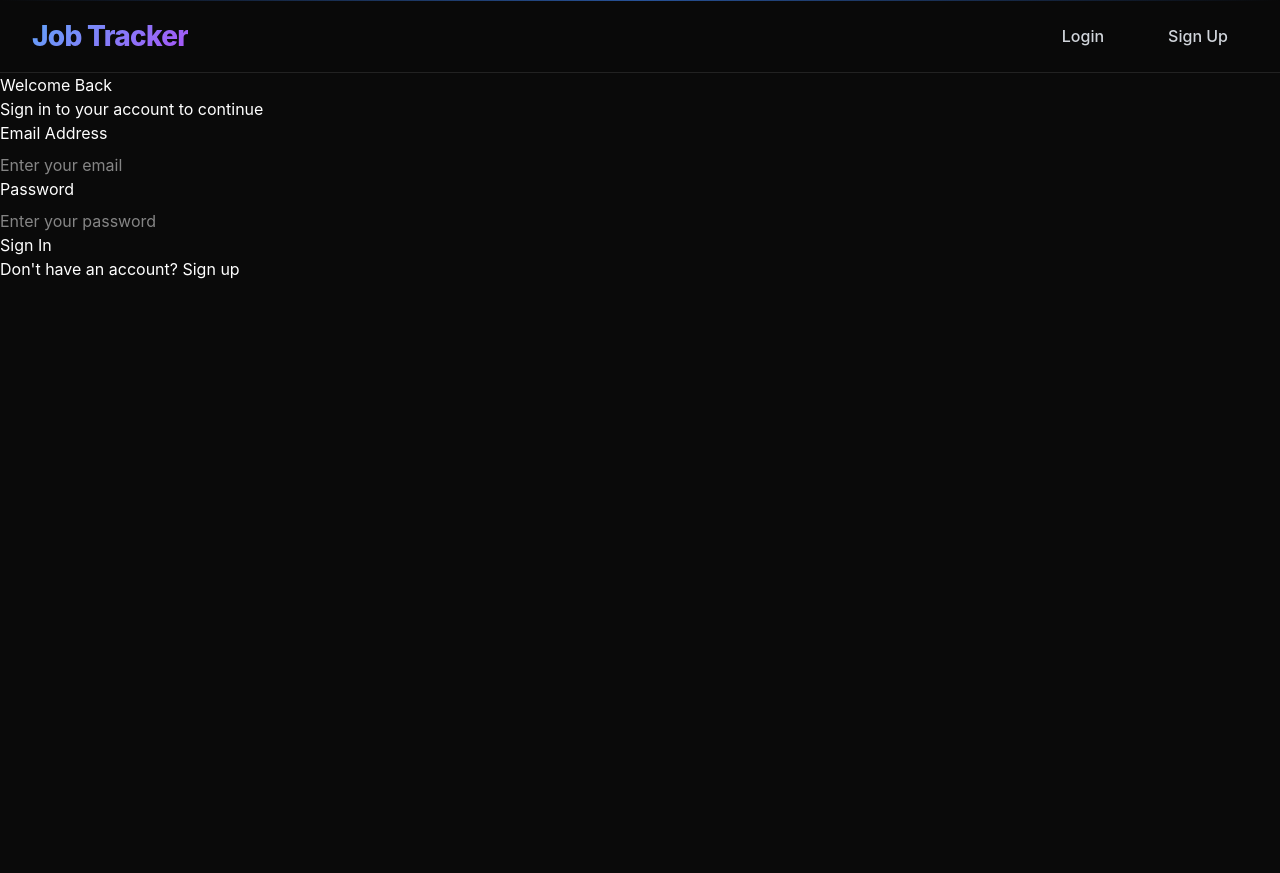
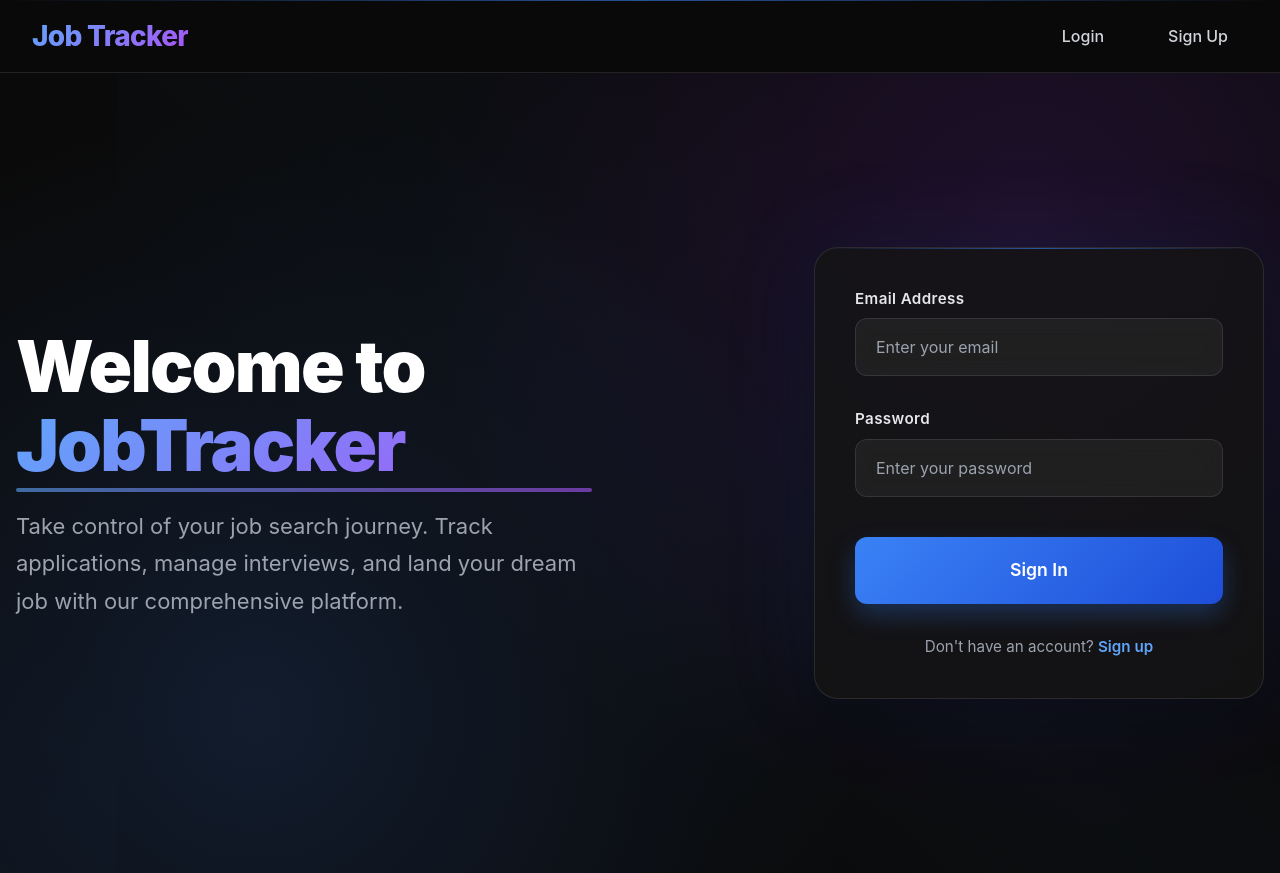
Before and after one commit to nameishyam/job-tracker, a React (Vite) app in the folder client/: page /login in a window 1280 px wide. Before the commit the page ends 800 px from the top, so only its background shows below. Built offline with nearby package versions, Linux system fonts and the light colour scheme; no server answers.

Commit message:
small changes

```diff
--- a/client/src/pages/login/Login.jsx
+++ b/client/src/pages/login/Login.jsx
@@ -48,24 +48,35 @@ const Login = () => {
       setIsLoading(false);
     }
   };
+  return (
+    <div className="login-container">
+      <div className="login-wrapper">
+        <div className="login-grid">
+          <div className="login-content">
+            <div className="login-heading-wrapper">
+              <h1 className="login-heading">
+                Welcome to{" "}
+                <span className="login-heading-accent">JobTracker</span>
+              </h1>
+              <p className="login-subtitle">
+                Take control of your job search journey. Track applications,
+                manage interviews, and land your dream job with our
+                comprehensive platform.
+              </p>
+            </div>
+          </div>
 
-  return (
-    <div className="auth-page">
-      <div className="auth-container">
+          <div className="login-form-container">
+            <div className="login-form-wrapper">
               <motion.div
-          className="auth-card"
+                className="login-form-card"
                 initial={{ opacity: 0, y: 20 }}
                 animate={{ opacity: 1, y: 0 }}
                 transition={{ duration: 0.5 }}
               >
-          <div className="auth-header">
-            <h1 className="auth-title">Welcome Back</h1>
-            <p className="auth-subtitle">Sign in to your account to continue</p>
-          </div>
-
                 {error && (
                   <motion.div
-              className="error-message"
+                    className="login-error"
                     initial={{ opacity: 0, scale: 0.95 }}
                     animate={{ opacity: 1, scale: 1 }}
                     transition={{ duration: 0.2 }}
@@ -74,29 +85,29 @@ const Login = () => {
                   </motion.div>
                 )}
 
-          <form className="auth-form" onSubmit={handleSubmit}>
-            <div className="form-group">
-              <label className="form-label">Email Address</label>
+                <form className="login-form" onSubmit={handleSubmit}>
+                  <div className="login-field">
+                    <label className="login-label">Email Address</label>
                     <input
                       type="email"
                       name="email"
                       value={formData.email}
                       onChange={handleChange}
-                className="form-input"
+                      className="login-input"
                       placeholder="Enter your email"
                       required
                       autoComplete="email"
                     />
                   </div>
 
-            <div className="form-group">
-              <label className="form-label">Password</label>
+                  <div className="login-field">
+                    <label className="login-label">Password</label>
                     <input
                       type="password"
                       name="password"
                       value={formData.password}
                       onChange={handleChange}
-                className="form-input"
+                      className="login-input"
                       placeholder="Enter your password"
                       required
                       autoComplete="current-password"
@@ -105,7 +116,7 @@ const Login = () => {
 
                   <motion.button
                     type="submit"
-              className="btn btn-primary auth-submit"
+                    className="login-button"
                     disabled={isLoading}
                     whileTap={{ scale: 0.98 }}
                   >
@@ -120,10 +131,10 @@ const Login = () => {
                   </motion.button>
                 </form>
 
-          <div className="auth-footer">
-            <p>
+                <div className="login-footer">
+                  <p className="login-footer-text">
                     Don't have an account?{" "}
-              <Link to="/signup" className="auth-link">
+                    <Link to="/signup" className="login-footer-link">
                       Sign up
                     </Link>
                   </p>
@@ -131,6 +142,9 @@ const Login = () => {
               </motion.div>
             </div>
           </div>
+        </div>
+      </div>
+    </div>
   );
 };
 
```
Lines whose indentation alone changed are shown as unchanged.
